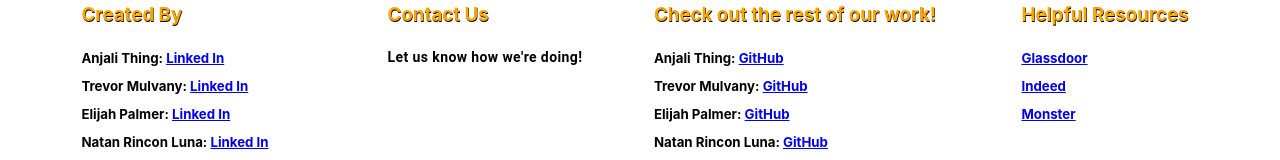
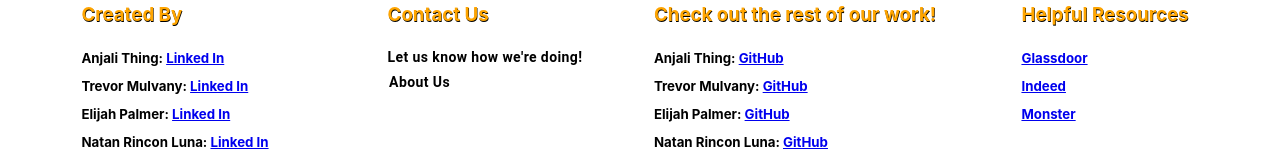
Before and after one commit to ElijahMPalmer/rapscallion, a React (Create React App) app: page / in a window 1280 px wide. Shown: the part 1075-1235 px from the top of the page. Built offline with nearby package versions, Linux system fonts and the light colour scheme; no server answers; the HTML template or start-up script is replaced by a standard one.

Commit message:
Added about us popper

```diff
--- a/src/components/Footer.jsx
+++ b/src/components/Footer.jsx
@@ -10,8 +10,8 @@ import styled from "styled-components";
 import Modal from "@mui/material/Modal";
 import Typography from "@mui/material/Typography";
 import Alert from "@mui/material/Alert";
-import Popper from '@mui/material/Popper';
-import Fade from '@mui/material/Fade';
+import Popper from "@mui/material/Popper";
+import Fade from "@mui/material/Fade";
 
 const style = {
   position: "absolute",
@@ -31,6 +31,8 @@ function Footer() {
   const [name, setName] = useState("");
   const [feedBack, setFeedBack] = useState("");
   const [emailSent, setEmailSent] = useState(false);
+  const [open, setOpen] = React.useState(false);
+  const [anchorEl, setAnchorEl] = React.useState(null);
   const handleOpenFeedback = () => {
     setOpenFeedback(true);
   };
@@ -38,7 +40,13 @@ function Footer() {
   const handleCloseFeedback = () => {
     setOpenFeedback(false);
   };
+  const handleClick = (event) => {
+    setAnchorEl(event.currentTarget);
+    setOpen((previousOpen) => !previousOpen);
+  };
 
+  const canBeOpen = open && Boolean(anchorEl);
+  const id = canBeOpen ? "transition-popper" : undefined;
   return (
     <Container>
       <h2>
@@ -96,6 +104,20 @@ function Footer() {
             >
               Let us know how we're doing!
             </Button>
+            <div>
+            <Button className="footer-button" aria-describedby={id} type="button" onClick={handleClick}>
+              About Us
+            </Button>
+            <Popper id={id} open={open} anchorEl={anchorEl} transition>
+              {({ TransitionProps }) => (
+                <Fade {...TransitionProps} timeout={350}>
+                  <Box sx={{ border: 1, p: 1, bgcolor: "background.paper" }}>
+                    Rapscallion was created by four aspiring software engineers with a vision of creating the world's greatest job finding website. We hope you enjoy it as much as we enjoyed making it!
+                  </Box>
+                </Fade>
+              )}
+            </Popper>
+            </div>
           </Content>
         </Column>
 
```
